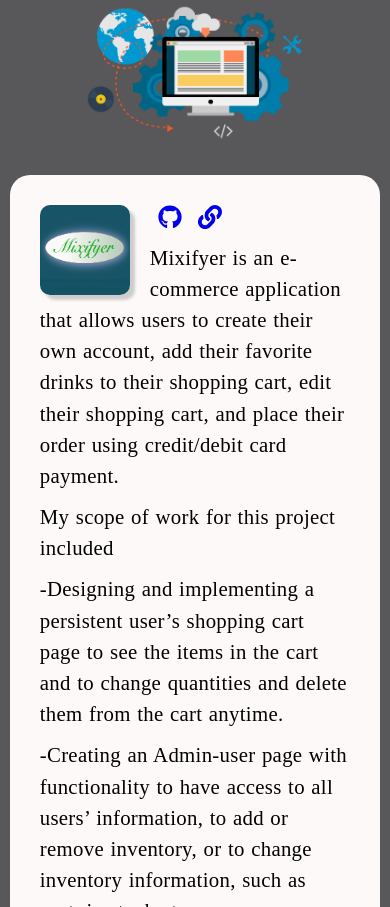
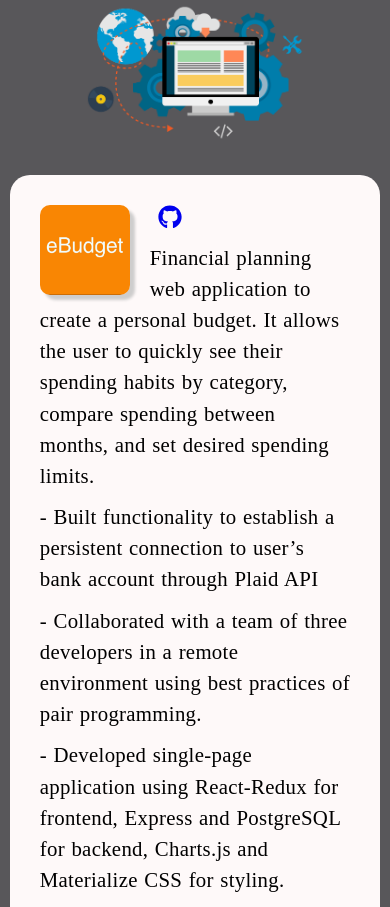
Before and after one commit to vasylsemak/My-Website, a Gatsby site: page / in a window 390 px wide. Shown: the part 2137-3044 px from the top of the page. Built offline with nearby package versions, Linux system fonts and the light colour scheme; Gatsby itself is replaced by a stand-in of ours.

Commit message:
fix: projects js, css, data

```diff
--- a/src/components/data.js
+++ b/src/components/data.js
@@ -1,104 +1,100 @@
 import * as React from "react"
 
 export const myStory = [
-   <div className="my-story-paragraphs" key="1">My name is Iskak. I am a full stack engineer who loves both frontend and backend development. I often find myself absorbed in my projects when facing new challenges, and excited when I solve them. I'm fascinated with libraries like <span>React</span> for frontend development and <span>Redux</span> for state management, and web frameworks like <span>Express (Node.js)</span> for backend. I’m eager to also learn languages such as <span>TypeScript, Python, C#, C++,</span> and new frameworks like <span>GraphQL</span> and more. </div>,
-
-   <div className="my-story-paragraphs" key="2">I first encountered the magic of computers while in high school in Kyrgyzstan, where I was born and raised. I enjoyed seeing what I typed appear on the screen, and wondered how it worked. I wanted to go to a computing or tech field after high school, but lack of resources forced me elsewhere. I graduated in 2003 from the two-year general law program of Kyrgyz Economic University, but shortly afterward I realized that law was not the field where I wanted to build my career. My quest for the right profession continued. I graduated from the General Accounting program of Kyrgyz Russian Slavic University in 2011, relocated for a time to Kazakhstan, then Russia, and arrived in the United States in 2013. Having lived in four countries in the last 10 years, I found that mobile applications like Google Maps, Google Translator and CityMapper helped me assimilate, especially in the U.S., which further fueled my interest in computing. By then, I knew that apps were based on a combination of algorithms, data structures, and logic. But I wanted to know more. So when I heard about coding bootcamps, I decided to take a chance and prepared to enroll in one.</div>,
-
-   <div className="my-story-paragraphs" key="3">In September 2019, I started self-directed online courses with Udemy in <span>HTML, CSS</span>  and <span>JavaScript,</span> and wrote my very first line of code, which displayed 'Hello, world!'. Excited and encouraged to learn more, I entered Fullstack Academy bootcamp six months later. In my first week, I felt completely overwhelmed. But I was determined not to give up. In April 2020, I was assigned my first solo project to build a single-page application. I was nervous but as my project progressed, my confidence grew. Each challenge made me learn something new about how an object-relational database system works, how React and Redux and other libraries work, and what’s happening with them behind the scenes. In the bootcamp’s final six weeks, I completed three full-stack projects and learned more about coding with <span>Express, PostgreSQL, React</span> and <span>Redux,</span> and new technologies like <span>React-Native, Expo.io</span> and <span>Chart.js,</span> while working in immersive paired and team environments. As a developer, I am excited to bring my experience and knowledge to a work environment where I can learn even more about coding and improve my skills.</div>
+   <div className="my-story-paragraphs" key="1">
+        My name is Vasyl. I am a full stack engineer who loves both frontend and backend development. I often find myself absorbed in my projects when facing new challenges, and excited when I solve them. I'm fascinated with libraries like <span>React</span> for frontend development and <span>Redux</span> for state management, and web frameworks like <span>Express (Node.js)</span> for backend. I’m eager to also learn languages such as <span>TypeScript, Python, Java</span> and new frameworks like <span>GraphQL</span> and more.
+   </div>,
+   <div className="my-story-paragraphs" key="2">
+        I was born in Ukraine, Europe, graduated from University with a bachelor’s degree in finance and economics. After graduation I had worked in the Raiffeisen Bank as a loan officer/analyst and increased the bank credit portfolio by an amount of 4.5 million UAH within a period of 3 years. After I relocated to the United States, I found that mobile applications like Google Maps, Google Translator and CityMapper helped me assimilate, which further fueled my interest in computing. Software development has become my passion. That passion carried me through my work in the customer service field. I was always checking for the latest news in tech, especially in the financial field due to my professional experience. I’d found these online courses for beginners (“GraceHopper” and “Udemy”) and completed them. It was almost magic to be able to make a computer do whatever you want just by typing those little symbols. I'd become very curious about what is behind that magic. My curiosity led me to “Fullstack Academy” and now I aim to continue my path of becoming a successful software developer. I am excited to bring my experience and knowledge to a work environment where I can learn even more about coding, translate my skills into value for an organization,  and continue to grow along with the company.
+   </div>
 ]
 
 export const hobbies = [
-    <div key="1"><div>When I am not coding, I’m trying new recipes, reading articles from my favorite publications, or enjoying my favorite sports.</div>
-    <div >When I was child I learned cooking from my mom and sister. They told me that it would always be a practical skill to be independent. Upon arrival in the USA, I have discovered so many cuisines such as Mexican, Indian, Italian, Thai and of course American, and each of them was so delicious that it triggered a desire to learn to cook them myself. I started watching some videos and taught myself how to cook many of the dishes I tried. I call Gordon Ramsay and Jamie Oliver my virtual mentors. I cook at least five times a week and truly enjoy it.</div></div>,
-    <div key="3">I also enjoy reading articles about news, travel, sports, science, technology, the entertainment industry, and more. I believe it is important to stay informed and to gain new knowledge. I particularly like reading the articles of BBC News, The Guardian, The Independent, and National Geographic Magazine.</div>,
-    <div key="4">I also have a love for sports, especially tennis and figure skating. I am fascinated by the strength and resilience of most athletes like young figure skaters Alysa Liu, Kamila Valieva, and Rika Kihira, who are able to execute triple-axels and quad jumps, or tennis players like Serena Williams and Roger Federer who keep playing professional tennis in their late 30s and 40s while staying among the top 10 players. But I do not just watch sports. For me, staying physically active is also important. Working out at the gym and running are part of my weekly routine, and I would like to learn to play tennis, too.</div>
+    <div key="1">
+        When I am not coding, I’m studying and playing with my son, planning a new jorney, or reading articles and watching videos about electric cars.
+    </div>,
+    <div key="2">
+        My son was born on January 1st at 12:00am, exactly when dazzling ball descended down a pole on Times Square. He is the first child in NYC, born in 2015. That was the the biggest wonder of my life, and my best New Year wish. So when I have free time, I love to spend it with Maxim. Eventually, I would like him to become a software engineer (and he's making some good progress on that).
+    </div>,
+    <div key="3">
+        I love travelling. I have not been to so many countries and places, like those travel bloggers. But those few spots, that I had been to, awoke great desire to see more and more beautiful places on the Earth. The best jorney of my life so far was definitely Italy, and especially Rome and Florence. While walking on those ancient streets, I could feel the scent of history in the air: gladiators fight at Colloseum, Leonardo Da Vinci painting his 'Mona Lisa' in Florence, cardinal's conclave in Sistine Chapel. I was also much impressed with Egyptian pyramids, Niagara Falls, ancient european city Krakow. But there are certainly so many places to visit!
+    </div>,
+    <div key="4">
+        I also enjoy reading articles and watching videos about electric cars and renuable energy sources. I love Tesla as a inspirational company and its products. The company is a pioneer in car electrification. Its importance and influance is not even properly evaluated yet. I believe in importance of renewable sources of energy, as a chance for our kids and future generations to have clean air and water.
+    </div>
 ]
 
 export const projects = [
     {
-        name: "Mixifyer",
-        img: "image-mixifyer",
-        date: "October 2020 - November 2020",
-        description: "Mixifyer is an e-commerce application that allows users to create their own account, add their favorite drinks to their shopping cart, edit their shopping cart, and place their order using credit/debit card payment.",
+        id: 1,
+        name: "eBudget",
+        img: "image-eBudget",
+        date: "July 2020 - August 2020",
+        description: "Financial planning web application to create a personal budget. It allows the user to quickly see their spending habits by category, compare spending between months, and set desired spending limits.",
         bulletPoints: {
-            one: "My scope of work for this project included",
-            two: "-Designing and implementing a persistent user’s shopping cart page to see the items in the cart and to change quantities and delete them from the cart anytime.",
-            three: "-Creating an Admin-user page with functionality to have access to all users’ information, to add or remove inventory, or to change inventory information, such as cost, in stock etc."
+            one: "- Built functionality to establish a persistent connection to user’s bank account through Plaid API",
+            two: "- Collaborated with a team of three developers in a remote environment using best practices of pair programming.",
+            three: "- Developed single-page application using React-Redux for frontend, Express and PostgreSQL for backend, Charts.js and Materialize CSS for styling."
         },
-        tools: "['Express', 'PostgreSQL', 'Sequelize', 'React', 'Redux', 'Stripe API']",
-        gitHub: 'https://github.com/Mixifyer/Mixifyer',
-        link: "https://mixifyer.herokuapp.com",
-        class: "mixifyer",
-        id: 1,
+        tools: "['Express', 'PostgreSQL', 'React', 'Redux', 'React-Redux', 'ChartJS', 'Plaid API']",
+        gitHub: 'https://github.com/vasylsemak/eBudget',
+        class: "eBudget",
     },
     {
-        name: "eBudget",
-        img: "image-eBudget",
-        date: "October 2020 - November 2020",
-        description: "Financial planning web application to create a personal budget. It allows the user to quickly see their spending habits by category, compare spending between months, and set desired spending limits.",
+        id: 2,
+        name: "ChugMugs",
+        img: "image-chugMugs",
+        date: "June 2020",
+        description: "An E-commerce website selling Mugs developed by Fullstack Academy senior students!",
         bulletPoints: {
-            one: "This project involved",
-            two: "-Building functionality to establish a persistent connection to the user's bank account through Plaid API and to fetch the user’s bank account activity including transfers, payments and spending.",
-            three: "-Incorporating doughnut and bar charts functionality to display monthly and yearly spending using Chart.js."
+            one: "- Implemented Redux actions, thunks, and reducers for displaying all products as well as a single product in the browser; used CRUD paradigm",
+            two: "- Applied CSS Flexbox and Bootstrap styling to some parts of the application",
+            three: ""
         },
-        tools: "['Express', 'PostgreSQL', 'React', 'Redux', 'React-Redux', 'ChartJS', 'Plaid API']",
-        gitHub: 'https://github.com/Iskak83/eBudget',
-        link: "https://ebudget-fsa2020.herokuapp.com",
-        class: "eBudget",
-        id: 2,
-
-
+        tools: "['React', 'Redux', 'Express', 'Sequelize', 'Postgres']",
+        gitHub: 'https://github.com/vasylsemak/ChugMugs',
+        class: "chugMugs",
     },
     {
-        name: "ColourFinder",
-        img: "image-colourFinder",
-        date: "October 2020 - November 2020",
-        description: "ColourFinder is an app to identify the name and hex code of colors from a selected picture from a device's local storage or from a picture taken with the device’s camera. It is an especially helpful tool for designers and developers wanting to capture any color they encounter and use it in their projects.",
+        id: 3,
+        name: "Daily Planner",
+        img: "image-daily",
+        date: "June 2020",
+        description: "An organizer app that helps to increase productivity by planning daily tasks.",
         bulletPoints: {
-            one: "",
-            two: "",
+            one: "- Implemented Redux actions, thunks, and reducers for displaying all products as well as a single product in the browser; used CRUD paradigm",
+            two: "- Applied CSS Flexbox and Bootstrap styling to some parts of the application",
             three: ""
         },
-        tools: "['React-Native', 'Clariffi API']",
-        gitHub: 'https://github.com/Iskak83/ColourFinder',
-        link: "https://expo.io/@iskak/projects/colour-finder",
-        class: "colourFinder",
-        id: 3,
-
+        tools: "['MongoDB', 'EJS', 'Express']",
+        gitHub: 'https://github.com/vasylsemak/Daily-planner',
+        class: "daily"
     },
 ]
+
 export const education = [
     {
+        id: 1,
         name: "Fullstack Academy",
         address: "New York, NY",
         date: "March 2020 - August 2020",
         degree: "Certificate in Full Stack Web Development, Software Engineering Immersive",
-        class: "image-fsa",
-        id: 1
+        class: "image-fsa"
     },
     {
-        name: "Kyrgyz Russian Slavic University",
-        address: "Bishkek, Kyrgyzstan",
-        date: "September 2005 - July 2011",
-        degree: "Economics | Accounting",
-        class: "image-krsu",
-        id: 2
-    },
-{
-        name: "Kyrgyz National University",
-        address: "Bishkek, Kyrgyzstan",
-        date: "September 2003 - July 2005",
-        degree: "Mathematics",
-        class: "image-knu",
-        id: 3
+        id: 2,
+        name: "Kingsborough Community College",
+        address: "Brooklyn, NY",
+        date: "March 2009 - February 2010",
+        degree: "ESL",
+        class: "image-kcc"
     },
     {
-        name: "Kyrgyz Economic University",
-        address: "Bishkek, Kyrgyzstan",
-        date: "September 2001 - July 2003",
-        degree: "General Law",
-        class: "image-keu",
-        id: 4
+        id: 3,
+        name: "Ternopil National Economic University",
+        address: "Ternopil, Ukraine",
+        date: "September 2002 - May 2006",
+        degree: " Bachelor in Finance",
+        class: "image-tneu"
     }
 ]
--- a/src/components/projects.js
+++ b/src/components/projects.js
@@ -1,7 +1,6 @@
 import React from "react"
-import { FontAwesomeIcon } from '@fortawesome/react-fontawesome';
-import { faGithub } from '@fortawesome/free-brands-svg-icons';
-import { faLink } from '@fortawesome/free-solid-svg-icons';
+import { FontAwesomeIcon } from '@fortawesome/react-fontawesome'
+import { faGithub } from '@fortawesome/free-brands-svg-icons'
 import { projects } from './data'
 import './projects.scss';
 
@@ -20,9 +19,6 @@
                   <a href={el.gitHub} target="_blank" rel="noreferrer">
                     <FontAwesomeIcon icon={faGithub} />
                   </a>
-                  <a href={el.link} target="_blank" rel="noreferrer">
-                    <FontAwesomeIcon icon={faLink} />
-                  </a>
                 </div>
                 <div className="project-description">{el.description}</div>
                 <div className="project-description">{el.bulletPoints.one}</div>
--- a/src/components/projects.scss
+++ b/src/components/projects.scss
@@ -19,16 +19,16 @@
     max-width: 1170px;
 
     #project-hiden,
-    #mixifyer,
+    #chugMugs,
     #eBudget,
-    #colourFinder {
+    #daily {
       position: relative;
       font-family: 'Times New Roman', Times, serif;
       border-bottom: solid 0.5px gray;
 
-      #image-mixifyer,
+      #image-chugMugs,
       #image-eBudget,
-      #image-colourFinder {
+      #image-daily {
         float: left;
         border-radius: 20px;
         background-size: cover;
@@ -39,18 +39,18 @@
         border-radius: 10px;
         box-shadow: 5px 5px 3px rgb(206, 205, 205);
       }
-      #image-mixifyer {
-        background-image: url('../images/Mixifyer.jpg');
+      #image-chugMugs {
+        background-image: url('../images/chugMugs.png');
       }
       #image-eBudget {
         background-image: url('../images/eBudget.jpg');
       }
-      #image-colourFinder {
-        background-image: url('../images/ColourFinder.jpg');
+      #image-daily {
+        background-image: url('../images/daily.png');
       }
     }
 
-    #colourFinder {
+    #daily {
       border-bottom: none;
       padding-bottom: 50px;
     }
@@ -86,13 +86,13 @@
       margin: 0 2.5%;
       padding: 0 0;
 
-      #mixifyer,
+      #chugMugs,
       #eBudget,
-      #colourFinder {
+      #daily {
         margin: 30px;
-        #image-mixifyer,
+        #image-chugMugs,
         #image-eBudget,
-        #image-colourFinder {
+        #image-daily {
           margin: 0 20px 0 0;
           height: 90px;
           width: 90px;
```
Also changed, not shown: src/components/education.scss (+6 -10 lines), src/images/KEU.jpg (deleted), src/images/Mixifyer.jpg (deleted), src/images/chugMugs.png (added), src/images/daily.png (added), src/images/kcc.jpeg (added), src/images/knu.jpg (deleted), src/images/krsu.jpg (deleted), src/images/tneu.jpeg (added).
